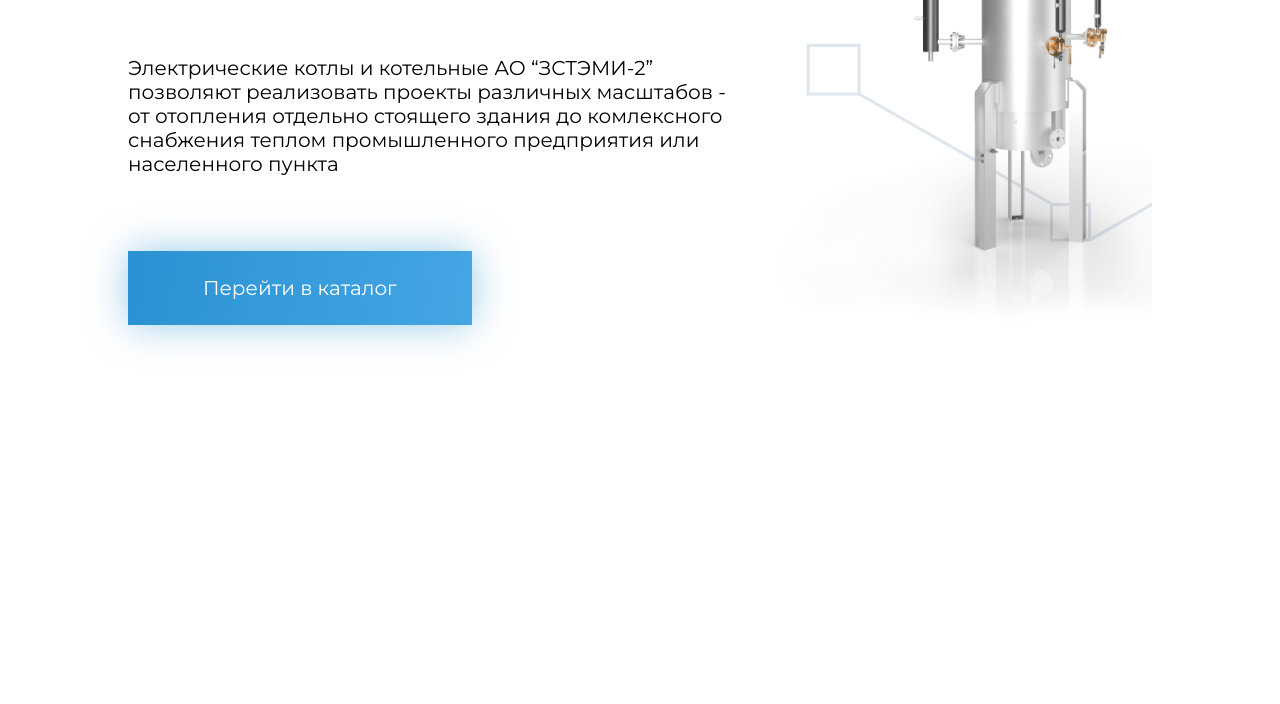
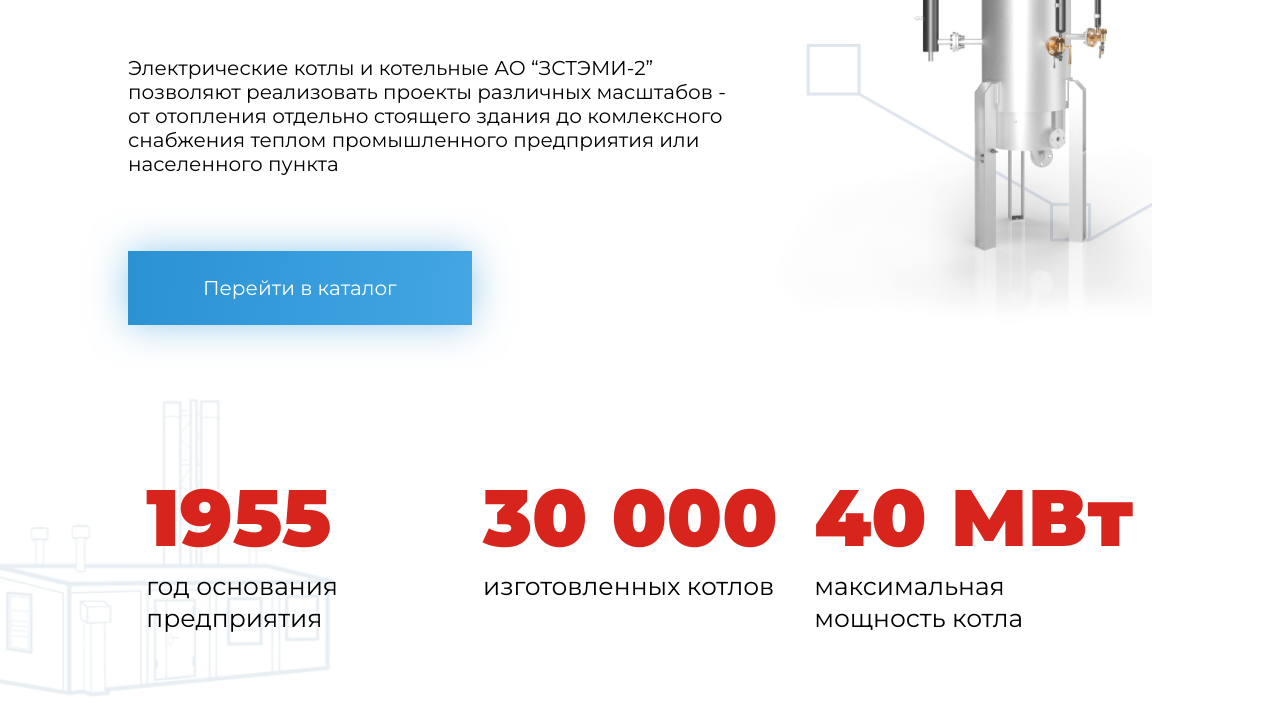
Before and after one commit to Oxotni4eg/project-boiler, a plain HTML site: page index.html in a window 1280 px wide. Shown: the part 612-1316 px from the top of the page. Before the commit the page ends 1007 px from the top, so only its background shows below. Drawn offline with Linux system fonts and the light colour scheme.

Commit message:
remake a(logo), complete facts

```diff
--- a/css/style.css
+++ b/css/style.css
@@ -30,6 +30,7 @@ ul {
 a {
     text-decoration: none;
     color: black;
+    display: inline-block;
 }
 
 a:hover {
@@ -193,3 +194,35 @@ a:hover {
     background-size: cover;
     background-position: left;
 }
+
+.facts {
+    background-image: url(../img/bcg4.png);
+    background-repeat: no-repeat;
+    background-size: contain;
+    background-position-y: center;
+
+}
+
+.facts ul {
+    display: flex;
+    justify-content: space-around;
+}
+
+.facts ul li {
+    display: flex;
+    flex-direction: column;
+}
+
+.facts ul li .numbers {
+    font-weight: 900;
+    font-size: 80px;
+    line-height: 106px;
+    color: #D7251D;
+
+}
+
+.facts ul li .numbers-description {
+    font-size: 25px;
+    line-height: 126%;
+    max-width: 300px;
+}
--- a/index.html
+++ b/index.html
@@ -53,6 +53,25 @@
             </div>
         </section>
 
+        <section class="facts padding">
+            <div class="container">
+                <ul>
+                    <li>
+                        <span class="numbers">1955</span>
+                        <span class="numbers-description">год основания предприятия</span>
+                     </li>
+                    <li>
+                        <span class="numbers">30 000</span>
+                        <span class="numbers-description">изготовленных котлов</span>
+                    </li>
+                    <li>
+                        <span class="numbers">40 МВт</span>
+                        <span class="numbers-description">максимальная мощность котла</span>
+                    </li>
+                </ul>
+            </div>
+        </section>
+
     </div>
 
 </body>
```
Also changed, not shown: img/bcg4.png (added).
